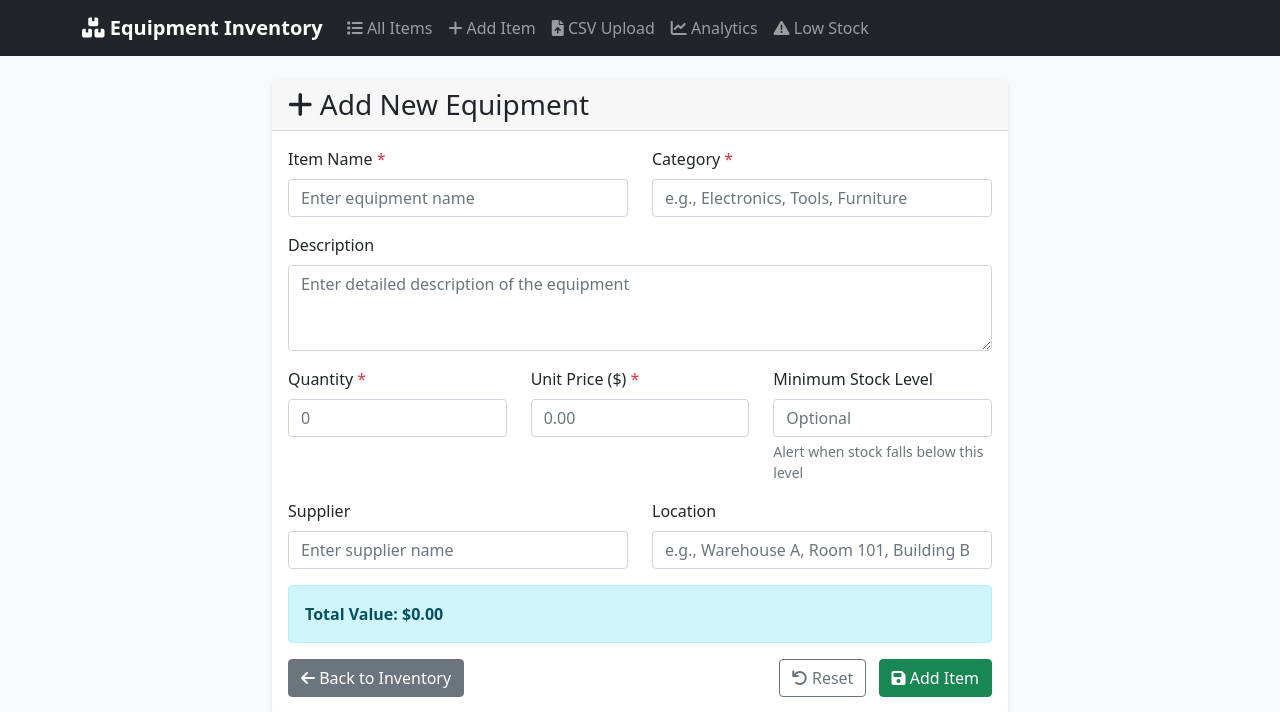
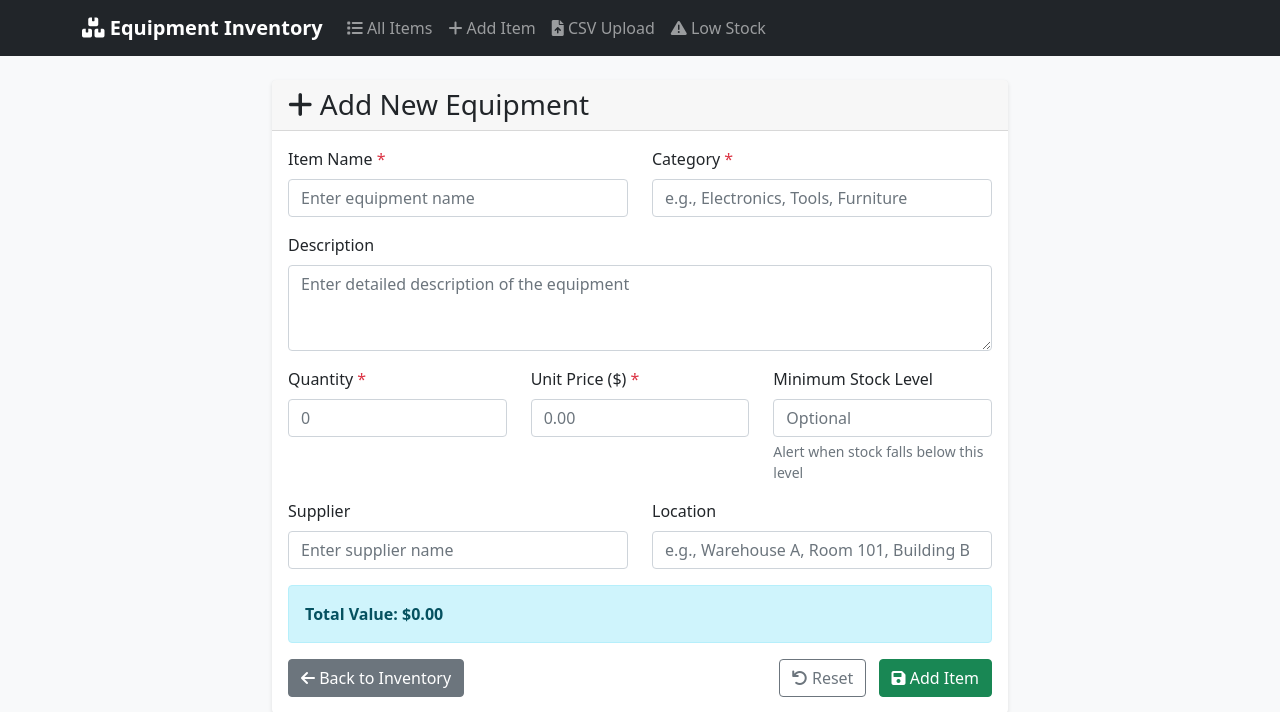
Before and after one commit to reynoldspravindev/databricks-lakebase-inventory, a Flask app: page /add in a window 1280 px wide. Shown: the top 712 px of the page. Run offline with Flask 3, Linux system fonts and the light colour scheme; data that the repository does not hold is empty; some libraries are stand-ins or nearby versions.

Commit message:
Fix errors for local app

```diff
--- a/templates/base.html
+++ b/templates/base.html
@@ -72,11 +72,6 @@
                         </a>
                     </li>
                     <li class="nav-item">
-                        <a class="nav-link" href="{{ url_for('dashboard_route') }}">
-                            <i class="fas fa-chart-line"></i> Analytics
-                        </a>
-                    </li>
-                    <li class="nav-item">
                         <a class="nav-link" href="{{ url_for('low_stock_route') }}">
                             <i class="fas fa-exclamation-triangle"></i> Low Stock
                             {% if low_stock_count > 0 %}
```
